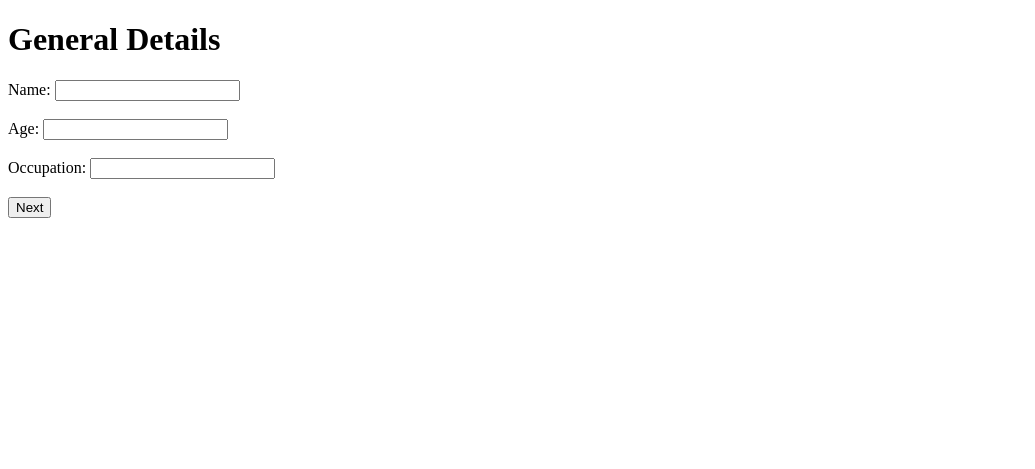
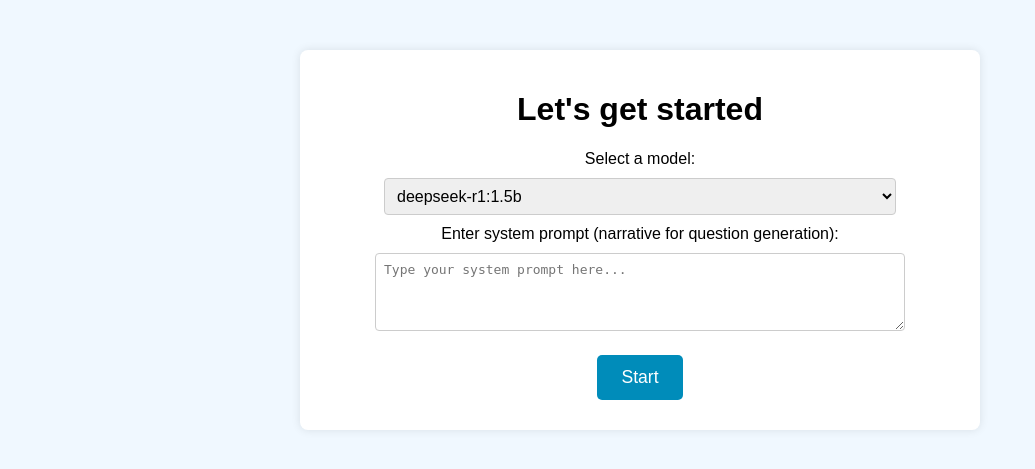
Before and after one commit to arvind6599/slm, a Flask app: page / in a window 1280 px wide. Shown: the top 469 px of the page, without its empty margins (0-1035 px from the left). Run offline with Flask 3, Linux system fonts and the light colour scheme.

Commit message:
Flask UI for the questionnaire

```diff
--- a/app.py
+++ b/app.py
@@ -1,54 +1,120 @@
 from flask import Flask, render_template, request, redirect, url_for, session
+import ollama
+from ollama import chat
+from prompt_library import PROMPT_LIBRARY
+
+import pydantic
+from typing import List, Dict, Any
 
 app = Flask(__name__)
-app.secret_key = "supersecretkey"  # Replace with a secure key for your application
+app.secret_key = 'your_secret_key'  # Replace with a secure key in production!
 
+# Default model constant (will be overwritten by user selection)
+MODEL_NAME = "qwen2.5:3b"
 
-# Routes
-@app.route("/", methods=["GET", "POST"])
-def general_details():
-    if request.method == "POST":
-        session["general_details"] = {
-            "Name": request.form.get("name"),
-            "Age": request.form.get("age"),
-            "Occupation": request.form.get("occupation"),
-        }
-        return redirect(url_for("question_1"))
-    return render_template("general_details.html")
+class QuestionSchema(pydantic.BaseModel):
+    question: str
+    option_1: str
+    option_2: str
+    option_3: str
+    option_4: str
 
-@app.route("/question_1", methods=["GET", "POST"])
-def question_1():
-    if request.method == "POST":
-        session["question_1"] = request.form.get("q1")
-        return redirect(url_for("question_2"))
-    return render_template("question.html", question="What is your favorite type of activity?",
-                           choices=["Sports", "Reading", "Traveling", "Other"], q_num="1")
+    def __str__(self):
+        return f"{self.question} \n A: {self.option_1} \n B: {self.option_2} \n C: {self.option_3} \n D: {self.option_4}"
 
-@app.route("/question_2", methods=["GET", "POST"])
-def question_2():
-    if request.method == "POST":
-        session["question_2"] = request.form.get("q2")
-        return redirect(url_for("question_3"))
-    return render_template("question.html", question="What is your favorite time of day?",
-                           choices=["Morning", "Afternoon", "Evening", "Night"], q_num="2")
+def ask_question(model, messages):
+    response_text = ollama.chat(
+        model=model,
+        messages=messages,
+        format=QuestionSchema.model_json_schema(),
+    )['message']['content']
 
-@app.route("/question_3", methods=["GET", "POST"])
-def question_3():
-    if request.method == "POST":
-        session["question_3"] = request.form.get("q3")
-        return redirect(url_for("summary"))
-    return render_template("question.html", question="What is your preferred mode of learning?",
-                           choices=["Visual", "Auditory", "Kinesthetic", "Reading/Writing"], q_num="3")
+    question_count = len(messages)  # count messages (system message + previous Q&A)
+    if question_count >= 10:
+        return None, []
 
-@app.route("/summary")
+    output = QuestionSchema.model_validate_json(response_text)
+
+    return output.question, [output.option_1, output.option_2, output.option_3, output.option_4]
+
+@app.route('/')
+def index():
+    """Landing page."""
+    return render_template('index.html')
+
+@app.route('/start', methods=['POST'])
+def start():
+    """Initialize the session and start the questionnaire."""
+    # Retrieve model and system prompt from the form.
+    model = request.form.get('model')
+    system_prompt = PROMPT_LIBRARY["QUESTIONING"].format(system_prompt=request.form.get('system_prompt'))
+
+    # Save the chosen model in the session.
+    session['model'] = model
+
+    # Initialize messages with the custom system prompt.
+    session['messages'] = [{"role": "system", "content": system_prompt}]
+    session['response_summary'] = []  # To store question/answer pairs.
+    session['question_count'] = 0     # To count how many questions have been answered.
+    return redirect(url_for('question'))
+
+@app.route('/question', methods=['GET', 'POST'])
+def question():
+    if request.method == 'POST':
+        # Determine the answer from the form submission.
+        answer = None
+        if 'response' in request.form:
+            answer = request.form['response']
+        elif 'custom_response' in request.form:
+            answer = request.form['custom_response']
+
+        # Retrieve the current question from the session.
+        current_question = session.get('current_question')
+        if not current_question:
+            return redirect(url_for('index'))
+
+        # Update conversation history and response summary.
+        messages = session.get('messages', [])
+        summary = session.get('response_summary', [])
+        summary.append({'question': current_question, 'answer': answer})
+        messages.append({"role": "assistant", "content": current_question})
+        messages.append({"role": "user", "content": answer})
+        session['messages'] = messages
+        session['response_summary'] = summary
+
+        # Increment the question count.
+        session['question_count'] = session.get('question_count', 0) + 1
+
+        # After 10 questions, go to summary.
+        if session['question_count'] >= 10:
+            return redirect(url_for('summary'))
+
+        # Redirect to GET so a new question is generated.
+        return redirect(url_for('question'))
+
+    # For a GET request, generate a new question based on past messages.
+    messages = session.get('messages', [])
+    # Use the user-selected model stored in the session.
+    model = session.get('model', MODEL_NAME)
+    question_text, options = ask_question(model, messages)
+    if question_text is None:
+        return redirect(url_for('summary'))
+
+    # Store the current question in the session so that we can pair it with the response.
+    session['current_question'] = question_text
+    return render_template('question.html', question=question_text, options=options)
+
+@app.route('/summary')
 def summary():
-    general_details = session.get("general_details", {})
-    question_1 = session.get("question_1", "Not answered")
-    question_2 = session.get("question_2", "Not answered")
-    question_3 = session.get("question_3", "Not answered")
-    return render_template("summary.html", general_details=general_details,
-                           question_1=question_1, question_2=question_2, question_3=question_3)
+    """Display the summary of all questions and responses."""
+    messages = session.get('response_summary', [])
+    return render_template('summary.html', messages=messages)
 
-# Run the Flask app
-if __name__ == "__main__":
+@app.route('/restart', methods=['POST'])
+def restart():
+    """Clear the session and restart the questionnaire."""
+    session.clear()
+    return redirect(url_for('index'))
+
+if __name__ == '__main__':
     app.run(debug=True)
--- /dev/null
+++ b/prompt_library.py
@@ -0,0 +1,14 @@
+
+
+PROMPT_LIBRARY = {
+    "QUESTIONING": """ You are an AI Assistant asking questions to the user based on the following theme: {system_prompt}. You are not quizing them. Instead the goal is to understand the user's preferences regarding the topic/theme. Adapt the question based on the user's past response. Ask questions using the following format:
+
+    Question: ...
+
+    Options:
+    ...
+    ...
+    ...
+    ...
+    """
+}
--- a/requirements.txt
+++ b/requirements.txt
@@ -6,3 +6,4 @@ pydantic
 datetime
 scipy
 absl-py
+flask
--- /dev/null
+++ b/templates/index.html
@@ -0,0 +1,65 @@
+<!doctype html>
+<html>
+  <head>
+    <title>Landing Page</title>
+    <style>
+      /* Centered layout and basic styling */
+      body {
+        font-family: Arial, sans-serif;
+        text-align: center;
+        background-color: #f0f8ff;
+        margin: 0;
+        padding: 0;
+      }
+      .container {
+        margin: 50px auto;
+        width: 50%;
+        padding: 20px;
+        background: #fff;
+        box-shadow: 0 0 10px rgba(0,0,0,0.1);
+        border-radius: 8px;
+      }
+      input, select, textarea {
+        width: 80%;
+        padding: 8px;
+        margin: 10px 0;
+        font-size: 1em;
+        border-radius: 4px;
+        border: 1px solid #ccc;
+      }
+      button {
+        padding: 12px 24px;
+        margin: 10px;
+        font-size: 1.1em;
+        border: none;
+        border-radius: 5px;
+        cursor: pointer;
+        background-color: #008CBA;
+        color: white;
+      }
+    </style>
+  </head>
+  <body>
+    <div class="container">
+      <h1>Let's get started</h1>
+      <form action="{{ url_for('start') }}" method="post">
+        <!-- Model selection -->
+        <label for="model">Select a model:</label><br>
+        <select name="model" id="model" required>
+          <option value="deepseek-r1:1.5b">deepseek-r1:1.5b</option>
+          <option value="exaone3.5:2.4b">exaone3.5:2.4b</option>
+          <option value="qwen2.5:3b">qwen2.5:3b</option>
+          <option value="llama3.2:3b-instruct-q5_0">llama3.2:3b-instruct-q5_0</option>
+          <option value="gemma2:2b">gemma2:2b</option>
+          <option value="smollm:latest">smollm:latest</option>
+        </select>
+        <br>
+        <!-- Custom system prompt input -->
+        <label for="system_prompt">Enter system prompt (narrative for question generation):</label><br>
+        <textarea name="system_prompt" id="system_prompt" rows="4" required placeholder="Type your system prompt here..."></textarea>
+        <br>
+        <button type="submit">Start</button>
+      </form>
+    </div>
+  </body>
+</html>
```
Also changed, not shown: templates/question.html (+70 -9 lines), templates/summary.html (+82 -19 lines), 1 other file.
